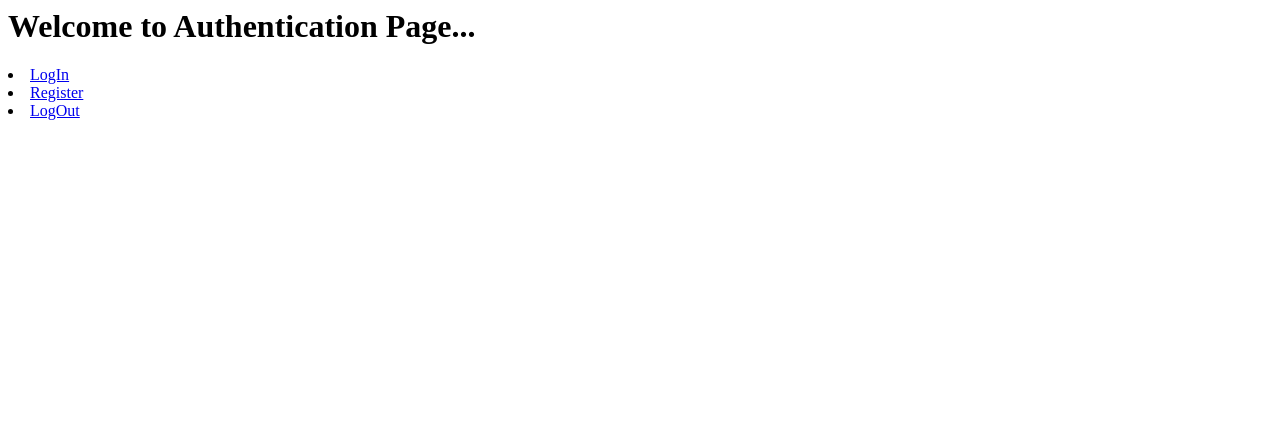
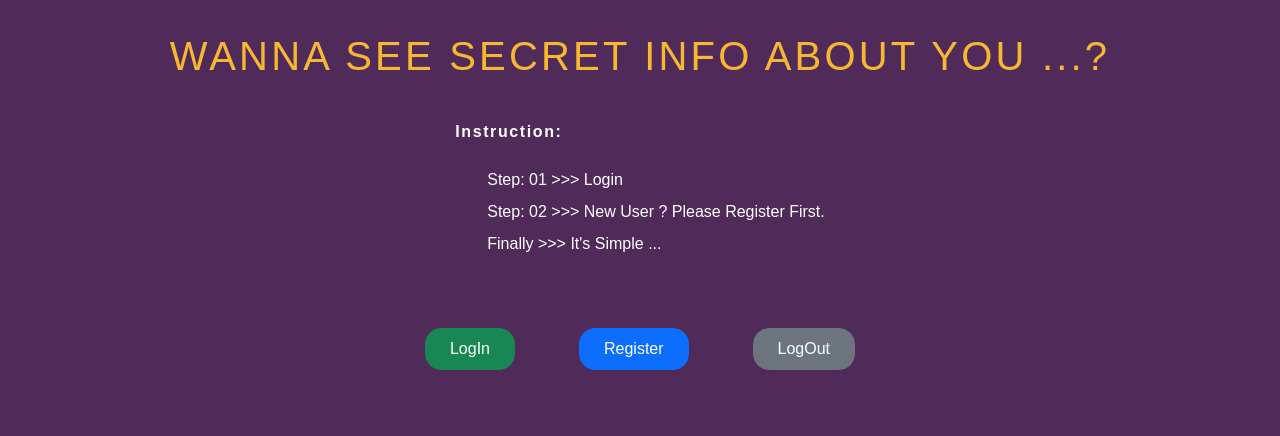
Before and after one commit to Salman-Farshe/Authentication, a Node server app: page / in a window 1280 px wide. Shown: the top 436 px of the page. Run offline with Node 20, Linux system fonts and the light colour scheme; some libraries are stand-ins or nearby versions.

Commit message:
Styling Home Routes

```diff
--- a/public/app.css
+++ b/public/app.css
@@ -209,3 +209,46 @@ body {
     margin: 10vh auto; }
   .form {
     margin: 10% auto; } }
+
+.home {
+  max-width: 100vw;
+  min-height: auto;
+  display: grid;
+  grid-template-columns: auto;
+  grid-template-rows: auto auto auto;
+  justify-items: center; }
+  .home__header {
+    color: #f7b733;
+    text-align: center;
+    text-transform: uppercase;
+    letter-spacing: 0.2rem;
+    margin-top: 2rem; }
+    @media (max-width: 56.25em) {
+      .home__header {
+        letter-spacing: 0rem; } }
+  .home__text {
+    margin: 2rem auto; }
+    @media (max-width: 56.25em) {
+      .home__text {
+        margin: 1rem auto; } }
+    .home__text p {
+      font-weight: 700;
+      letter-spacing: 0.1rem; }
+    .home__text li {
+      list-style: none;
+      margin: 0.5rem auto; }
+  .home__link {
+    display: flex;
+    flex-flow: row nowrap;
+    justify-content: center; }
+    .home__link button {
+      margin: 1rem 2rem;
+      padding: 0.5rem;
+      border-radius: 1rem; }
+      @media (max-width: 56.25em) {
+        .home__link button {
+          margin: 1rem; } }
+      .home__link button a {
+        text-decoration: none;
+        padding: 5rem 1rem;
+        color: #ffffff; }
--- a/public/app.scss
+++ b/public/app.scss
@@ -300,3 +300,63 @@ $big: 112.5em;
         margin: 10% auto;
     }
 }
+
+
+// home section
+.home{
+    max-width: 100vw;
+    min-height: auto;
+    display: grid;
+    grid-template-columns: auto;
+    grid-template-rows: auto auto auto;
+    justify-items: center;
+
+    &__header{
+        color: #f7b733;
+        text-align: center;
+        text-transform: uppercase;
+        letter-spacing: 0.2rem;
+        margin-top: 2rem;
+
+        @include responsive(portait){
+            letter-spacing: 0rem;
+        }
+    }
+
+    &__text{
+        margin: 2rem auto;
+
+        @include responsive(portait){
+            margin: 1rem auto;
+        }
+        p{
+            font-weight: 700;
+            letter-spacing: 0.1rem;
+        }
+        li{
+            list-style: none;
+            margin: 0.5rem auto;
+        }
+    }
+
+    &__link{
+        display: flex;
+        flex-flow: row nowrap;
+        justify-content: center;
+        button{
+            margin: 1rem 2rem;
+            padding: 0.5rem;
+            border-radius: 1rem;
+
+            @include responsive(portait){
+                margin: 1rem;
+            }
+
+            a{
+                text-decoration: none;
+                padding: 5rem 1rem;
+                color: #ffffff;
+            }
+        }
+    }
+}
--- a/views/home.ejs
+++ b/views/home.ejs
@@ -1,14 +1,34 @@
-<h1>
-    Welcome to Authentication Page...
-</h1>
-<div class="action">
-    <li>
-        <a href="/login">LogIn</a>
-    </li>
-    <li>
-        <a href="/register">Register</a>
-    </li>
-    <li>
-        <a href="/logout">LogOut</a>
-    </li>
+<%- include('partials/header') %>
+
+
+<div class="home">
+
+    <div class="home__header">
+        <h1>
+            Wanna See Secret Info About You ...?
+        </h1>
+    </div>
+    <div class="home__text">
+        <p>Instruction:</p>
+        <ol>
+            <li>Step: 01 >>> Login</li>
+            <li>Step: 02 >>> New User ? Please Register First.</li>
+            <li>Finally >>> It's Simple ...</li>
+        </ol>
+    </div>
+    <div class="home__link">
+        <button class="btn btn-success">
+            <a href="/login">LogIn</a>
+        </button>
+        <button class="btn btn-primary">
+            <a href="/register">Register</a>
+        </button>
+        <button class="btn btn-secondary">
+            <a href="/logout">LogOut</a>
+        </button>
+    </div>
+
 </div>
+
+
+<%- include('partials/footer') %>
```
